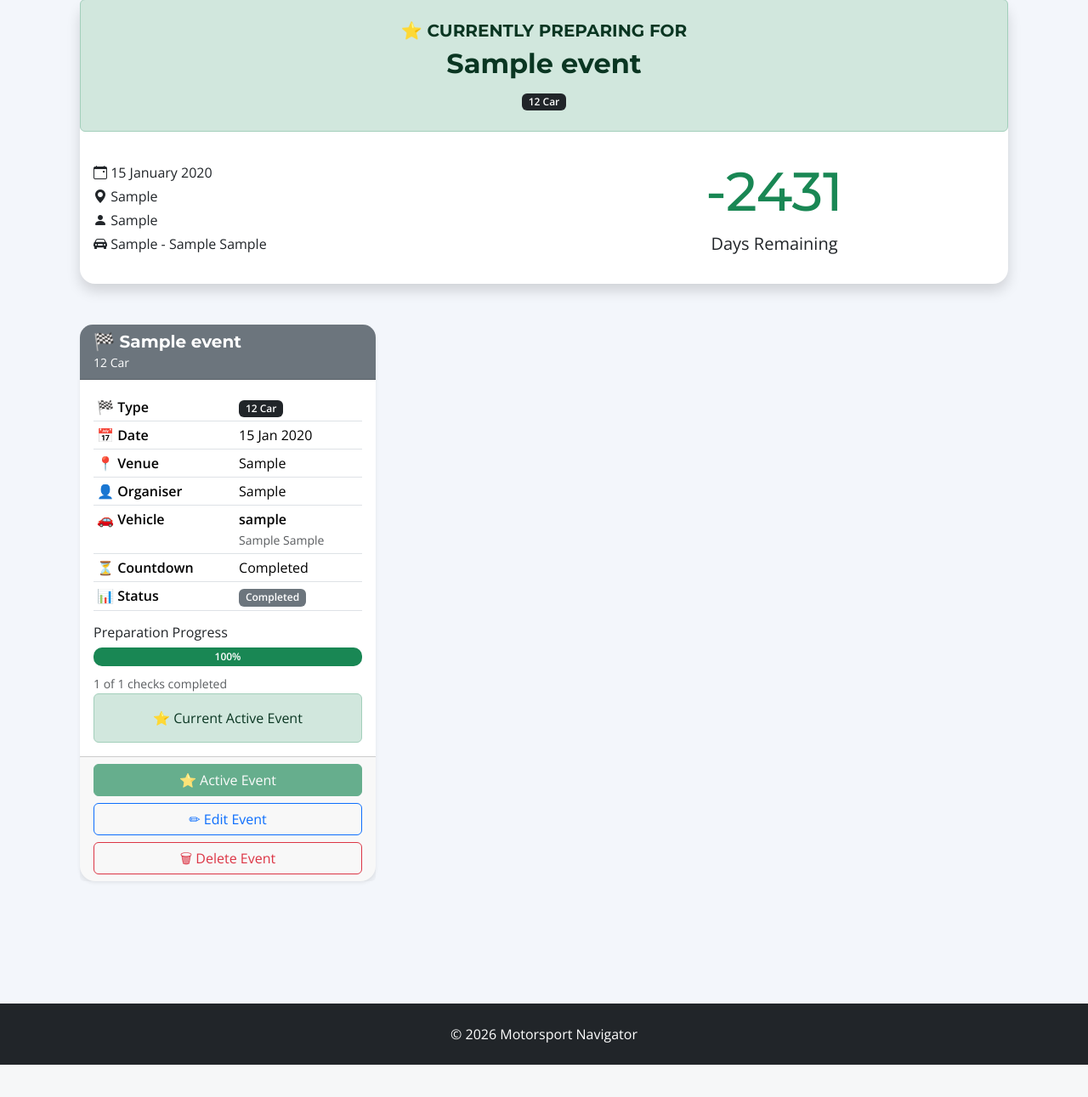
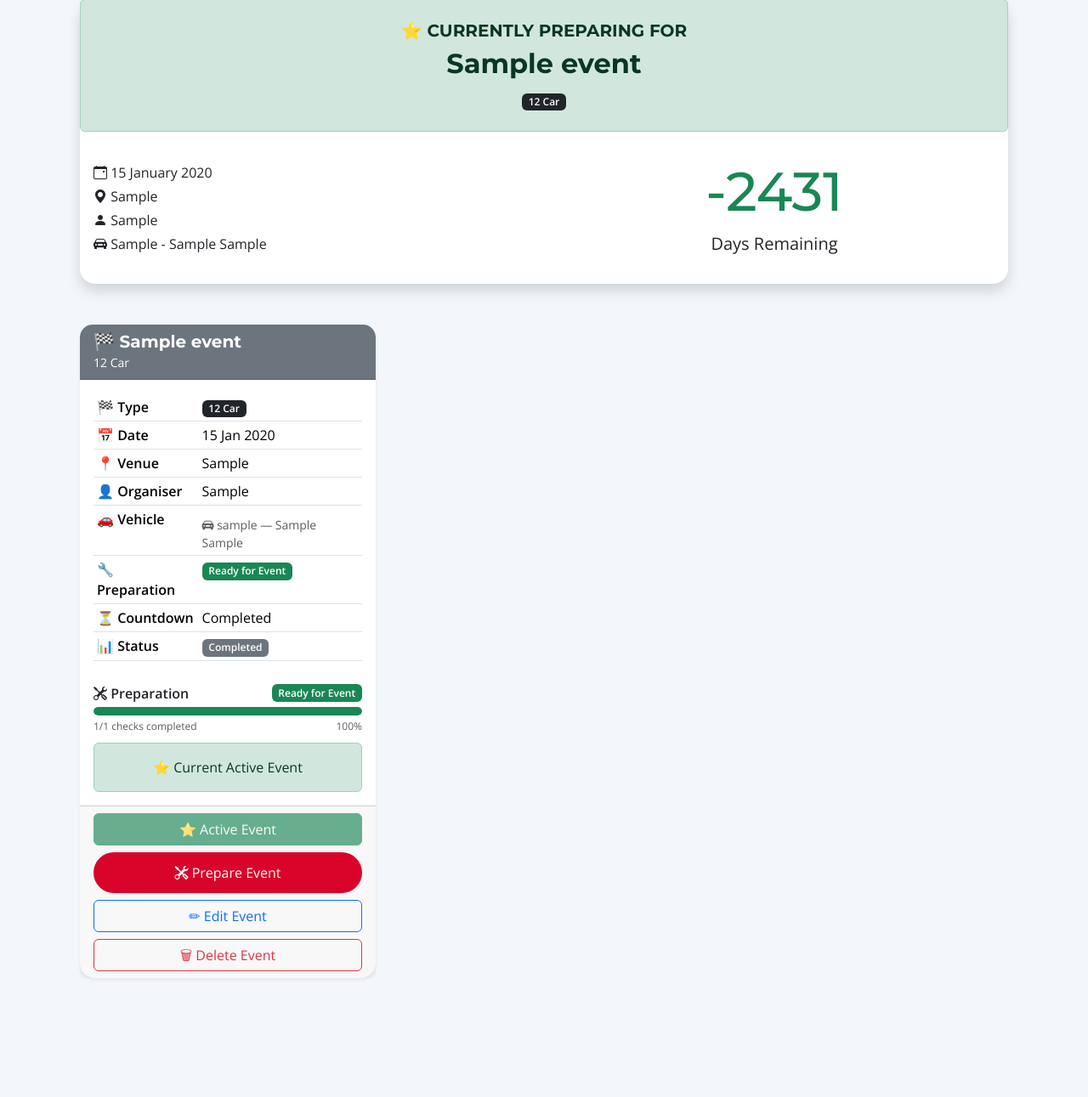
Before and after one commit to RoyCuthbert/motorsport-navigator, a Django app: page /events/ in a window 1280 px wide. Shown: the part 515-1806 px from the top of the page at 85% size. Before the commit the page ends 1768 px from the top, so only its background shows below. Run offline with Django 5.2, Linux system fonts and the light colour scheme; a user stored in the database is signed in; tables that the repository leaves empty hold one stand-in row (values such as "Sample post").

Commit message:
Improve event preparation and vehicle specific checklists

```diff
--- a/events/templates/events/events.html
+++ b/events/templates/events/events.html
@@ -1,4 +1,11 @@
-{% extends "base.html" %} {% block content %}
+{% extends "base.html" %}
+{% load static %}
+
+{% block extra_css %}
+<link rel="stylesheet" href="{% static 'css/events.css' %}">
+{% endblock %}
+
+{% block content %}
 
 <div class="container-xl py-5">
     <div class="d-flex justify-content-between align-items-center mb-5">
@@ -215,27 +222,55 @@
                                         <td>
 
                                             {% if event.vehicle %}
+                                            <div class="small text-muted mt-2">
+                                                <i class="bi bi-car-front-fill"></i>
+                                                {{ event.vehicle.nickname }}
+                                                —
+                                                {{ event.vehicle.make }} {{ event.vehicle.model }}
+                                            </div>
+                                            {% else %}
+                                            <div class="small text-danger mt-2">
+                                                <i class="bi bi-exclamation-triangle"></i>
+                                                No competition vehicle assigned
+                                            </div>
+                                            {% endif %}
 
-                                            <strong>{{ event.vehicle.nickname }}</strong><br>
+                                        </td>
 
-                                            <small class="text-muted">
+                                    </tr>
 
-                                                {{ event.vehicle.make }} {{ event.vehicle.model }}
+                                    <tr>
+                                        <th>🔧 Preparation</th>
 
-                                            </small>
+                                        <td>
+
+                                            {% if event.total_checks == 0 %}
+
+                                            <span class="badge bg-secondary">
+                                                Not Started
+                                            </span>
+
+                                            {% elif event.progress == 100 %}
+
+                                            <span class="badge bg-success">
+                                                Ready for Event
+                                            </span>
+
+                                            {% elif event.progress >= 60 %}
+
+                                            <span class="badge bg-warning text-dark">
+                                                Almost Ready
+                                            </span>
 
                                             {% else %}
 
-                                            <span class="text-muted">
-
-                                                No Vehicle Assigned
-
+                                            <span class="badge bg-danger">
+                                                Preparation Required
                                             </span>
 
                                             {% endif %}
 
                                         </td>
-
                                     </tr>
 
                                     <tr>
@@ -300,34 +335,43 @@
                                 </tbody>
                             </table>
 
-                            <h6 class="mt-3">
+                            <div class="event-preparation mt-3">
 
-                                Preparation Progress
+                                <div class="d-flex justify-content-between align-items-center mb-1">
 
-                            </h6>
+                                    <strong>
+                                        <i class="bi bi-tools"></i>
+                                        Preparation
+                                    </strong>
 
-                            <div class="progress mb-2" style="height:22px;">
+                                    <span class="badge bg-{{ event.preparation_status_class }}">
+                                        {{ event.preparation_status }}
+                                    </span>
 
-                                <div class="progress-bar
-        {% if event.progress >= 100 %}
-            bg-success
-        {% elif event.progress >= 75 %}
-            bg-warning text-dark
-        {% else %}
-            bg-danger
-        {% endif %}" role="progressbar" style="width: {{ event.progress }}%;">
+                                </div>
 
-                                    {{ event.progress }}%
+                                <div class="progress event-progress">
+
+                                    <div class="progress-bar bg-{{ event.preparation_status_class }}" role="progressbar"
+                                        style="width: {{ event.progress }}%;" aria-valuenow="{{ event.progress }}"
+                                        aria-valuemin="0" aria-valuemax="100">
+                                    </div>
+
+                                </div>
+
+                                <div class="d-flex justify-content-between mt-1">
+
+                                    <small class="text-muted">
+                                        {{ event.completed_checks }}/{{ event.total_checks }} checks completed
+                                    </small>
+
+                                    <small class="text-muted">
+                                        {{ event.progress }}%
+                                    </small>
 
                                 </div>
 
                             </div>
-
-                            <small class="text-muted">
-
-                                {{ event.completed_checks }} of {{ event.total_checks }} checks completed
-
-                            </small>
 
                             {% if event.selected %}
 
@@ -353,6 +397,12 @@
                                 <button class="btn btn-success" disabled>⭐ Active Event</button>
 
                                 {% endif %}
+
+                                <a href="{% url 'events:select_event' event.id %}?next=preparation"
+                                    class="btn btn-primary">
+                                    <i class="bi bi-tools"></i>
+                                    Prepare Event
+                                </a>
 
                                 <a href="{% url 'events:edit_event' event.id %}" class="btn btn-outline-primary">
                                     ✏ Edit Event
--- a/events/views.py
+++ b/events/views.py
@@ -11,74 +11,100 @@ def events(request):
 
     events = Event.objects.filter(
         user=request.user
-    )
-
-    today = date.today()
+    ).order_by("event_date")
 
     upcoming = events.filter(
-        event_date__gt=today
+        status="Upcoming"
     ).count()
 
     completed = events.filter(
-        event_date__lt=today
+        status="Completed"
     ).count()
 
-    cancelled = 0
-
-    upcoming_events = Event.objects.filter(
-        user=request.user,
-        event_date__gte=date.today(),
+    cancelled = events.filter(
+        status="Cancelled"
     ).count()
 
-    completed_events = Event.objects.filter(
-        user=request.user,
-        event_date__lt=date.today(),
+    active_event = events.filter(
+        selected=True
+    ).first()
+
+    upcoming_events = events.filter(
+        event_date__gte=date.today()
     ).count()
 
-    active_event = Event.objects.filter(
-        user=request.user,
-        selected=True,
-    ).first()
+    completed_events = events.filter(
+        event_date__lt=date.today()
+    ).count()
 
-    total_events = Event.objects.filter(
-        user=request.user,
-    ).count()
+    total_events = events.count()
+
+    # -----------------------------------------
+    # PREPARATION PROGRESS FOR EACH EVENT
+    # -----------------------------------------
 
     for event in events:
 
-        total = PreparationItem.objects.filter(
+        preparation_checks = PreparationItem.objects.filter(
             user=request.user,
             event=event,
+        )
+
+        total_checks = preparation_checks.count()
+
+        completed_checks = preparation_checks.filter(
+            completed=True
         ).count()
 
-        completed = PreparationItem.objects.filter(
-            user=request.user,
-            event=event,
-            completed=True,
-        ).count()
+        event.total_checks = total_checks
+        event.completed_checks = completed_checks
 
-        if total:
+        if total_checks:
+
             event.progress = round(
-                (completed / total) * 100
+                (completed_checks / total_checks) * 100
             )
+
         else:
+
             event.progress = 0
 
-        event.completed_checks = completed
-        event.total_checks = total
+        # Preparation status
+        if total_checks == 0:
+
+            event.preparation_status = "Not Started"
+            event.preparation_status_class = "secondary"
+
+        elif event.progress == 100:
+
+            event.preparation_status = "Ready for Event"
+            event.preparation_status_class = "success"
+
+        elif event.progress >= 75:
+
+            event.preparation_status = "Almost Ready"
+            event.preparation_status_class = "warning"
+
+        else:
+
+            event.preparation_status = "Preparation Required"
+            event.preparation_status_class = "danger"
 
     return render(
         request,
         "events/events.html",
         {
             "events": events,
+
             "upcoming": upcoming,
             "completed": completed,
             "cancelled": cancelled,
+
             "active_event": active_event,
+
             "upcoming_events": upcoming_events,
             "completed_events": completed_events,
-            "active_event": active_event,
+
             "total_events": total_events,
         },
     )
@@ -128,7 +154,9 @@ def select_event(request, event_id):
     Event.objects.filter(
         user=request.user,
         selected=True,
-    ).update(selected=False)
+    ).update(
+        selected=False
+    )
 
     event = get_object_or_404(
         Event,
@@ -143,22 +171,6 @@ def select_event(request, event_id):
 
     if next_page == "preparation":
         return redirect("preparation:preparation")
-
-    return redirect("events:events")
-
-    Event.objects.filter(
-        user=request.user,
-        selected=True,
-    ).update(selected=False)
-
-    event = get_object_or_404(
-        Event,
-        id=event_id,
-        user=request.user,
-    )
-
-    event.selected = True
-    event.save()
 
     return redirect("events:events")
 
--- a/static/css/preparation.css
+++ b/static/css/preparation.css
@@ -16,7 +16,7 @@
     padding: 12px;
 }
 
-* Outer wrapper — just spacing now. Border/background/hover
+/* Outer wrapper — just spacing now. Border/background/hover
    live on .checklist-row below, since that's the element that
    fills the row and is the actual clickable target. */
 .checklist-item {
--- a/static/css/style.css
+++ b/static/css/style.css
@@ -124,6 +124,26 @@ footer{
    EVENT PREPARATION PROGRESS
 =========================== */
 
+.event-preparation {
+    padding: 10px 0;
+}
+
+.event-progress {
+    height: 10px;
+    border-radius: 999px;
+    background-color: #e9ecef;
+    overflow: hidden;
+}
+
+.event-progress .progress-bar {
+    border-radius: 999px;
+    transition: width 0.5s ease;
+}
+
+.event-preparation small {
+    font-size: 0.75rem;
+}
+
 .progress {
     border-radius: 10px;
     background-color: #e9ecef;
```
Also changed, not shown: static/css/events.css (added, +63 -0 lines).
